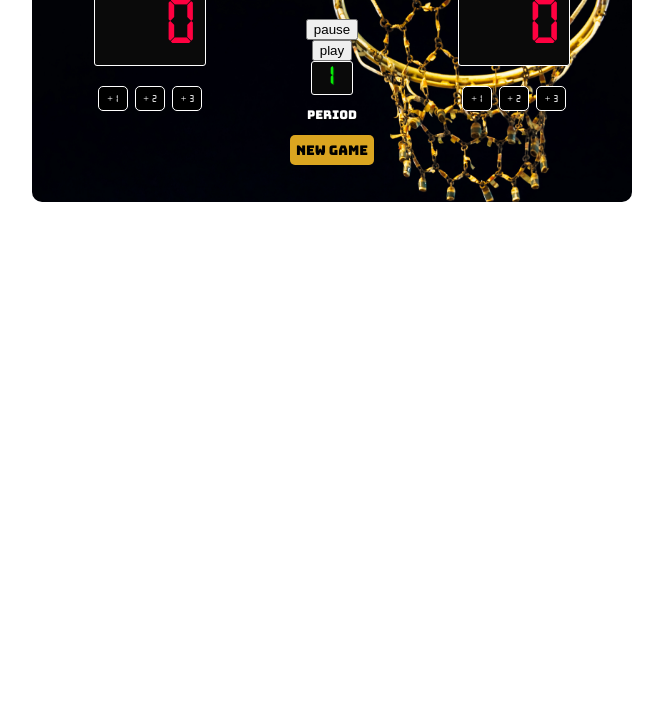
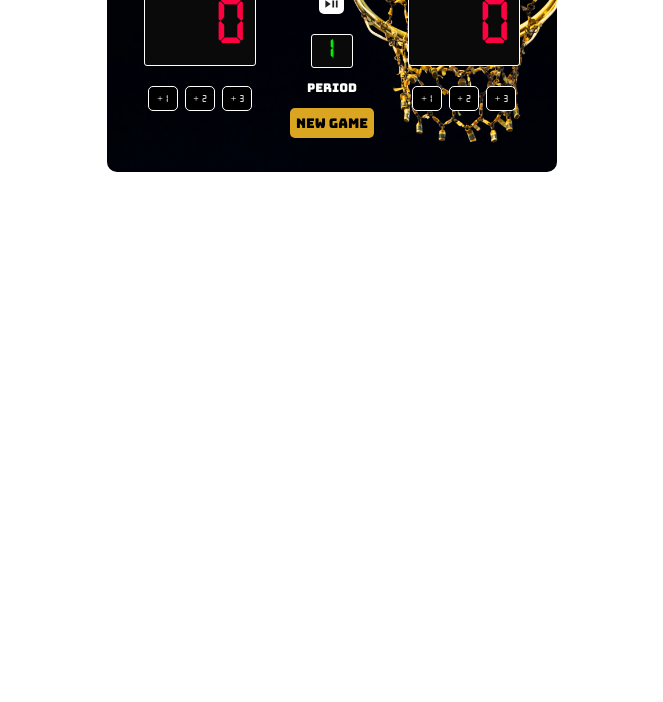
Before and after one commit to dboadu02/basketball-scoreboard, a website built with Vite: page index.html in a window 1280 px wide. Shown: the part 98-800 px from the top of the page, without its empty margins (308-971 px from the left). Built offline with nearby package versions, Linux system fonts and the light colour scheme.

Commit message:
refactored play&pause code

```diff
--- a/index.css
+++ b/index.css
@@ -18,8 +18,8 @@ body {
 .container {
     background-image: url("images/scoreboardbg.jpg");
     background-size: cover;
-    width: 600px;
-    height: 300px;
+    width: 450px;
+    height: 270px;
     display: flex;
     justify-content: space-around;
     margin: 0 auto;
@@ -103,7 +103,6 @@ body {
 #timer{
     width: 80px;
     height: 40px;
-    margin-bottom: 30px;
     color: rgb(243, 184, 36);
     font-size: 36px;
     padding-top: 5px;
@@ -123,3 +122,18 @@ body {
     font-size: 12px;
     text-shadow: 1px 1px 1px black;
 }
+
+
+#pauseBtn{
+    margin: 5px 0 20px ;
+    padding: 0;
+    width: 25px;
+    height: 20px;
+    display: flex;
+    align-items: center;
+    justify-content: center;
+    border-radius: 5px;
+    background-color: white;
+    border: 2px solid white;
+    cursor: pointer;
+}
--- a/index.html
+++ b/index.html
@@ -26,8 +26,11 @@
         </div>
         <div class="tracker">
             <div class="time" id="timer">00:00</div>
-            <button id="pauseBtn">pause</button>
-            <button id="playBtn">play</button>
+            <button id="pauseBtn">
+                <svg xmlns="http://www.w3.org/2000/svg" height="24px" viewBox="0 -960 960 960" width="24px" fill="#1f1f1f">
+                    <path d="M200-312v-336l240 168-240 168Zm320-8v-320h80v320h-80Zm160 0v-320h80v320h-80Z" />
+                </svg>
+            </button>
             <div class="time" id="period">1</div>
             <p>Period</p>
             <button class="restart bungee-regular" onclick="resetPoints()">NEW GAME</button>
--- a/index.js
+++ b/index.js
@@ -59,18 +59,18 @@ function updateCountdown(){
 }
 
 //used addEventListener to check if the function works when clicked without making it global
-document.getElementById("pauseBtn").addEventListener("click", pauseTimer);
-document.getElementById("playBtn").addEventListener("click", play);
+document.getElementById("pauseBtn").addEventListener("click", pauseAndPlay)
 
-function pauseTimer(){
-  clearInterval(countdownInterval)
-  countdownInterval = null
-  console.log('paused')
-}
-
-function play(){
-  countdownInterval = setInterval(updateCountdown, 1000);
-  console.log('start game')
+//pause and play
+function pauseAndPlay(){
+  if(countdownInterval == null){
+    countdownInterval = setInterval(updateCountdown, 1000);
+    console.log("play game");
+    return
+  }
+  clearInterval(countdownInterval);
+  countdownInterval = null;
+  console.log("pause game")
 }
 
 
```
